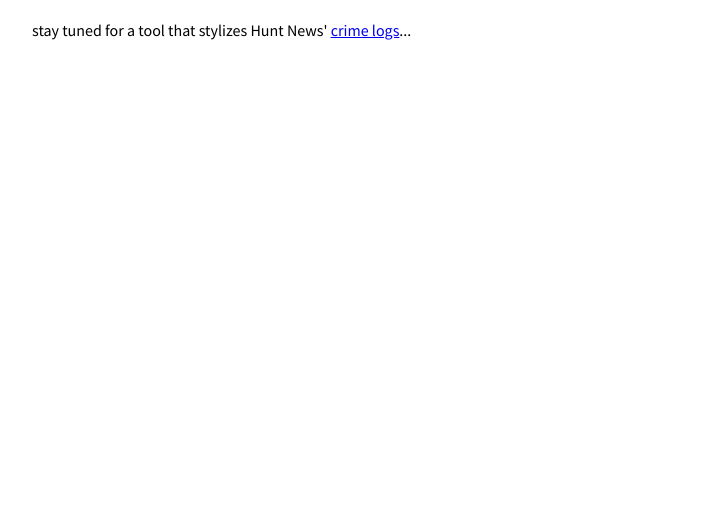
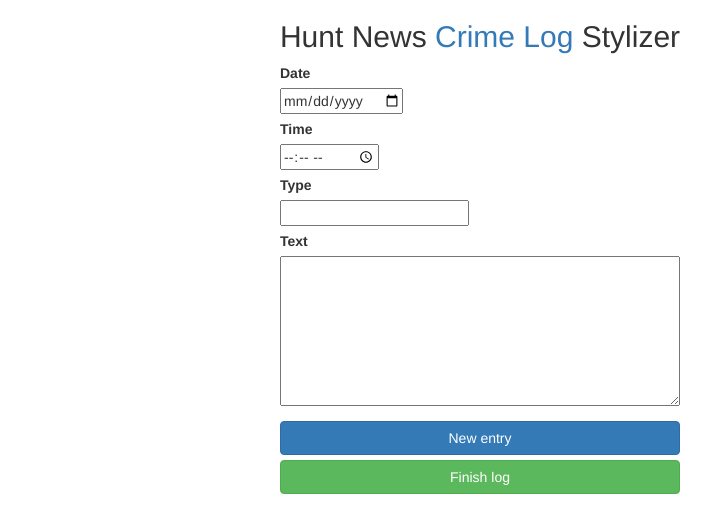
Before and after one commit to huntnewsnu/crimelog, a plain HTML site: page index.html in a window 1280 px wide. Shown: the whole page, without its empty margins (160-871 px from the left). Drawn offline with nearby package versions, Linux system fonts and the light colour scheme.

Commit message:
added initial form fields

```diff
--- a/css/main.css
+++ b/css/main.css
@@ -2,7 +2,32 @@
 @import url('https://fonts.googleapis.com/css?family=Source+Sans+Pro&display=swap');
 
 body {
-  margin: 20px auto;
-  width: 70%;
+  margin: 0 auto;
   font-family: 'Source Sans Pro', sans-serif;
 }
+
+h2 {
+  font-weight: bold;
+  /* font-size: 30px; */
+  /* line-height: 50px; */
+  text-align: center;
+}
+
+form {
+  max-width: 400px;
+  margin: 0 auto;
+}
+
+label {
+  font-weight: bold;
+}
+
+.text-input {
+  width: 400px;
+  height: 150px;
+  margin-bottom: 5px;
+}
+
+.form-block {
+  margin-bottom: 5px;
+}
--- a/index.html
+++ b/index.html
@@ -1,11 +1,43 @@
 <!DOCTYPE html>
 <html>
+
 <head>
 	<title>Crime Log Stylizer</title>
+	<meta charset="utf-8">
 	<link rel="stylesheet" href="css/main.css">
+	<script src="js/form.js"></script>
+	<link rel="stylesheet" href="https://maxcdn.bootstrapcdn.com/bootstrap/3.4.0/css/bootstrap.min.css">
+	<script src="https://ajax.googleapis.com/ajax/libs/jquery/3.4.1/jquery.min.js"></script>
+	<script src="https://maxcdn.bootstrapcdn.com/bootstrap/3.4.0/js/bootstrap.min.js"></script>
 	<meta name="viewport" content="width=device-width, initial-scale=1, maximum-scale=1" />
 </head>
+
 <body>
-			<p>stay tuned for a tool that stylizes Hunt News' <a href="https://huntnewsnu.com/category/crime-logs/">crime logs</a>...</p>
+	<h2>Hunt News <a href="https://huntnewsnu.com/category/crime-logs/">Crime Log</a> Stylizer</h2>
+
+	<form id="form" method="get" action="">
+
+		<div class="form-group" id="form-group1">
+			<div class="form-block">
+				<label for="date-input1">Date</label><br />
+				<input type="date" class="date-input" id="date-input1" name="date1">
+			</div>
+			<div class="form-block">
+				<label for="time-input1">Time</label><br />
+				<input type="time" class="time-input" id="time-input1" name="time1">
+			</div>
+			<div class="form-block">
+				<label for="type-input1">Type</label><br />
+				<input type="text" class="type-input" id="type-input1" name="type1">
+			</div>
+			<div class="form-block">
+				<label for="name">Text</label><br />
+				<textarea class="text-input" id="text-input1" name="text1"></textarea>
+			</div>
+			<button type="button" class="btn btn-primary btn-block" id="form-group-submit1">New entry</button>
+			<button type="button" class="btn btn-success btn-block">Finish log</button>
+		</div>
+	</form>
 </body>
+
 </html>
--- /dev/null
+++ b/js/form.js
@@ -0,0 +1 @@
+console.log('hello world')
```
Also changed, not shown: 1 other file. Lines whose indentation alone changed are shown as unchanged.
